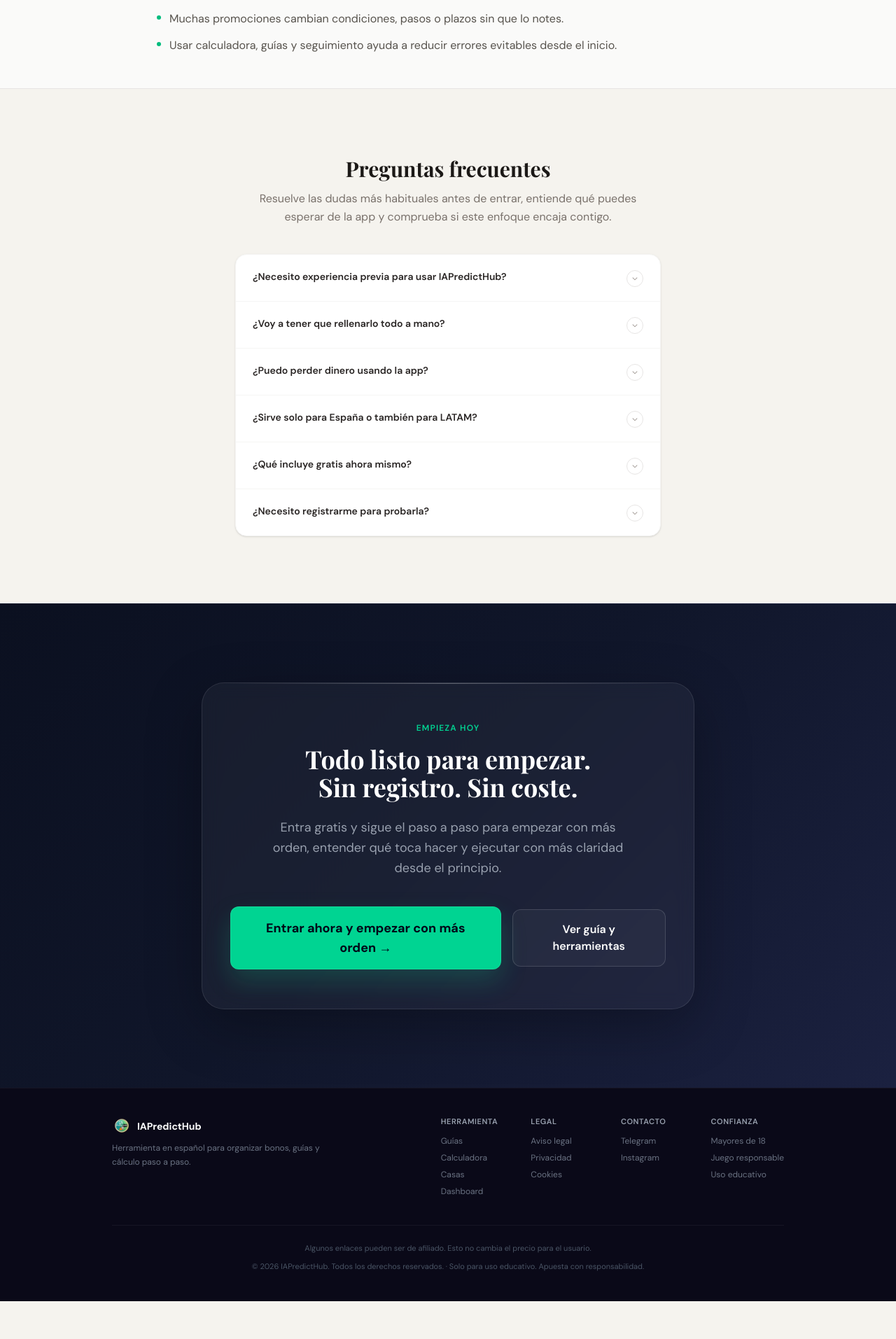
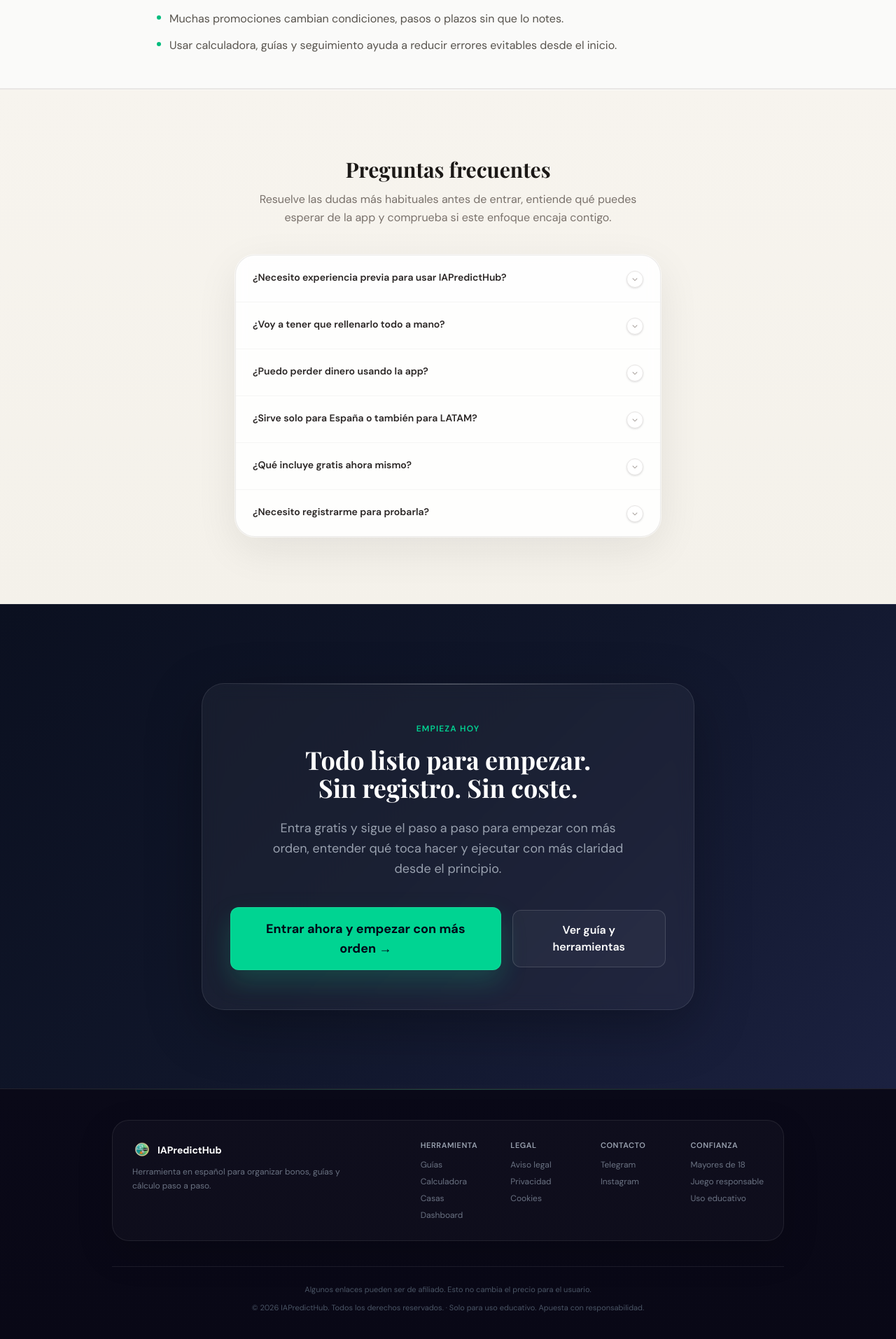
Before and after one commit to eloylt13/matched-betting-app, a Next.js app: page / in a window 1280 px wide. Shown: the part 6283-8196 px from the top of the page at 70% size. Before the commit the page ends 8142 px from the top, so only its background shows below. Built offline with nearby package versions, Linux system fonts and the light colour scheme; no server answers; a web font is replaced by a local one.

Commit message:
refactor: complete landing visual consistency across faq and footer

```diff
--- a/app/page.tsx
+++ b/app/page.tsx
@@ -825,7 +825,8 @@ export default function LandingPage() {
         </div>
       </section>
 
-      <section className="bg-[#F5F3EE]">
+      <section className="relative overflow-hidden bg-[linear-gradient(180deg,#F7F4EE_0%,#F4F1EA_100%)] border-t border-stone-200/80">
+        <div className="pointer-events-none absolute inset-x-0 top-0 h-px bg-gradient-to-r from-transparent via-white to-transparent" />
         <div className="max-w-2xl mx-auto px-4 sm:px-6 lg:px-8 py-16 sm:py-24">
           <div className="text-center mb-10">
             <h2 className="font-playfair text-2xl sm:text-3xl font-bold text-stone-900">Preguntas frecuentes</h2>
@@ -833,16 +834,16 @@ export default function LandingPage() {
               Resuelve las dudas más habituales antes de entrar, entiende qué puedes esperar de la app y comprueba si este enfoque encaja contigo.
             </p>
           </div>
-          <div className="bg-white rounded-2xl border border-stone-100 overflow-hidden divide-y divide-stone-100 shadow-sm">
+          <div className="overflow-hidden rounded-[1.75rem] border border-stone-200/80 bg-white/90 shadow-[0_18px_60px_rgba(28,25,23,0.08)] ring-1 ring-white/60 backdrop-blur-sm">
             {FAQS.map((faq) => (
-              <details key={faq.pregunta} className="group">
-                <summary className="flex items-start justify-between gap-4 px-6 py-5 cursor-pointer list-none hover:bg-stone-50 transition-colors">
+              <details key={faq.pregunta} className="group border-b border-stone-100 last:border-b-0">
+                <summary className="flex items-start justify-between gap-4 px-6 py-5 cursor-pointer list-none transition-colors hover:bg-stone-50/90 group-open:bg-stone-50/80">
                   <span className="font-semibold text-stone-800 text-sm leading-relaxed">{faq.pregunta}</span>
-                  <span className="mt-0.5 inline-flex h-6 w-6 shrink-0 items-center justify-center rounded-full border border-stone-200 text-stone-400 transition-transform duration-200 group-open:rotate-180">
+                  <span className="mt-0.5 inline-flex h-6 w-6 shrink-0 items-center justify-center rounded-full border border-stone-200 bg-white text-stone-400 shadow-sm transition-all duration-200 group-open:rotate-180 group-open:border-emerald-200 group-open:text-emerald-600">
                     <LandingIcon name="chevronDown" className="h-3.5 w-3.5" />
                   </span>
                 </summary>
-                <div className="px-6 pb-5 text-sm text-stone-500 leading-relaxed border-t border-stone-50">{faq.respuesta}</div>
+                <div className="border-t border-stone-100 bg-stone-50/60 px-6 pb-5 pt-4 text-sm text-stone-500 leading-relaxed">{faq.respuesta}</div>
               </details>
             ))}
           </div>
@@ -884,9 +885,13 @@ export default function LandingPage() {
         </div>
       </section>
 
-      <footer style={{ background: '#0a0918' }} className="border-t border-white/5">
-        <div className="max-w-5xl mx-auto px-4 sm:px-6 lg:px-8 py-10">
-          <div className="flex flex-col sm:flex-row items-center sm:items-start justify-between gap-8 mb-10">
+      <footer
+        style={{ background: 'linear-gradient(180deg, #0a0918 0%, #090816 100%)' }}
+        className="relative overflow-hidden border-t border-white/10"
+      >
+        <div className="pointer-events-none absolute inset-x-0 top-0 h-px bg-gradient-to-r from-transparent via-emerald-300/30 to-transparent" />
+        <div className="max-w-5xl mx-auto px-4 sm:px-6 lg:px-8 py-10 sm:py-11">
+          <div className="flex flex-col sm:flex-row items-center sm:items-start justify-between gap-8 mb-9 rounded-[1.5rem] border border-white/8 bg-white/[0.025] px-5 py-6 sm:px-7 sm:py-7 shadow-[0_18px_50px_rgba(0,0,0,0.18)]">
             <div className="text-center sm:text-left">
               <div className="flex items-center gap-2 justify-center sm:justify-start mb-2">
                 <img src="/logo.png" alt="IAPredictHub" className="w-7 h-7 rounded-full object-cover" />
@@ -931,7 +936,7 @@ export default function LandingPage() {
               </div>
             </div>
           </div>
-          <div className="border-t border-white/5 pt-6">
+          <div className="border-t border-white/8 pt-6">
             <p className="text-center text-[11px] text-gray-600 leading-relaxed mb-2">
               Algunos enlaces pueden ser de afiliado. Esto no cambia el precio para el usuario.
             </p>
```
